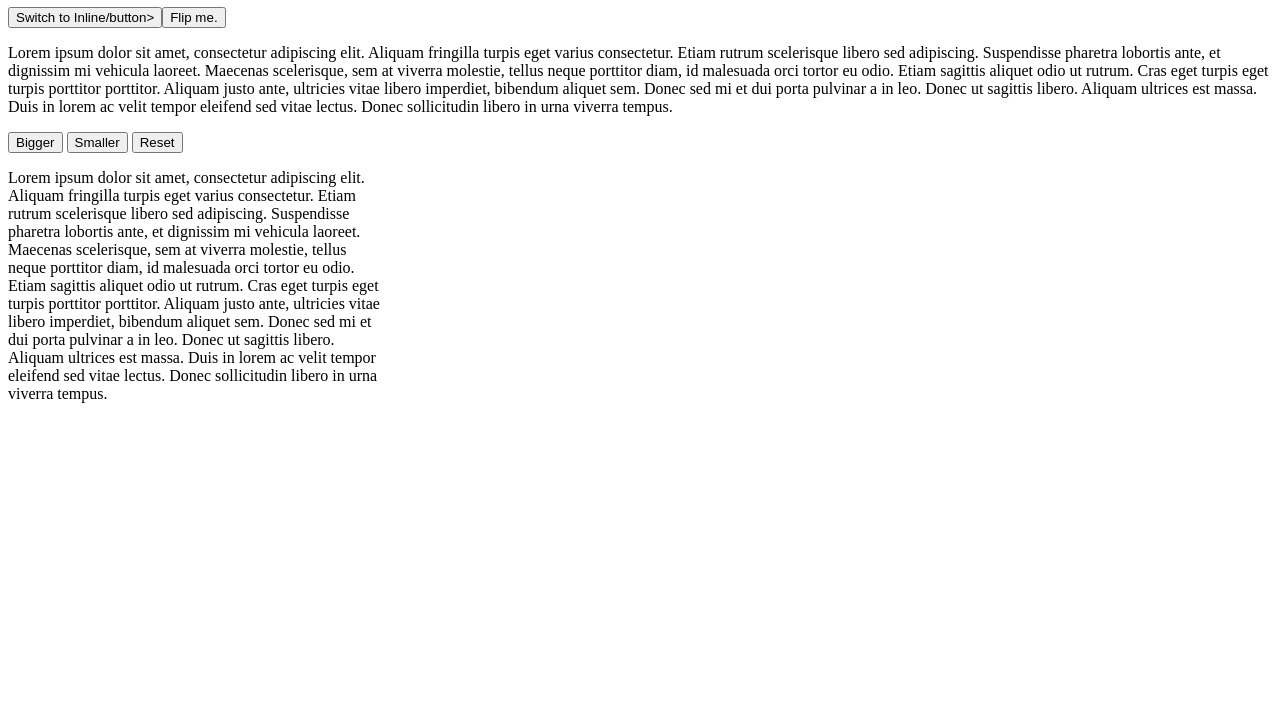
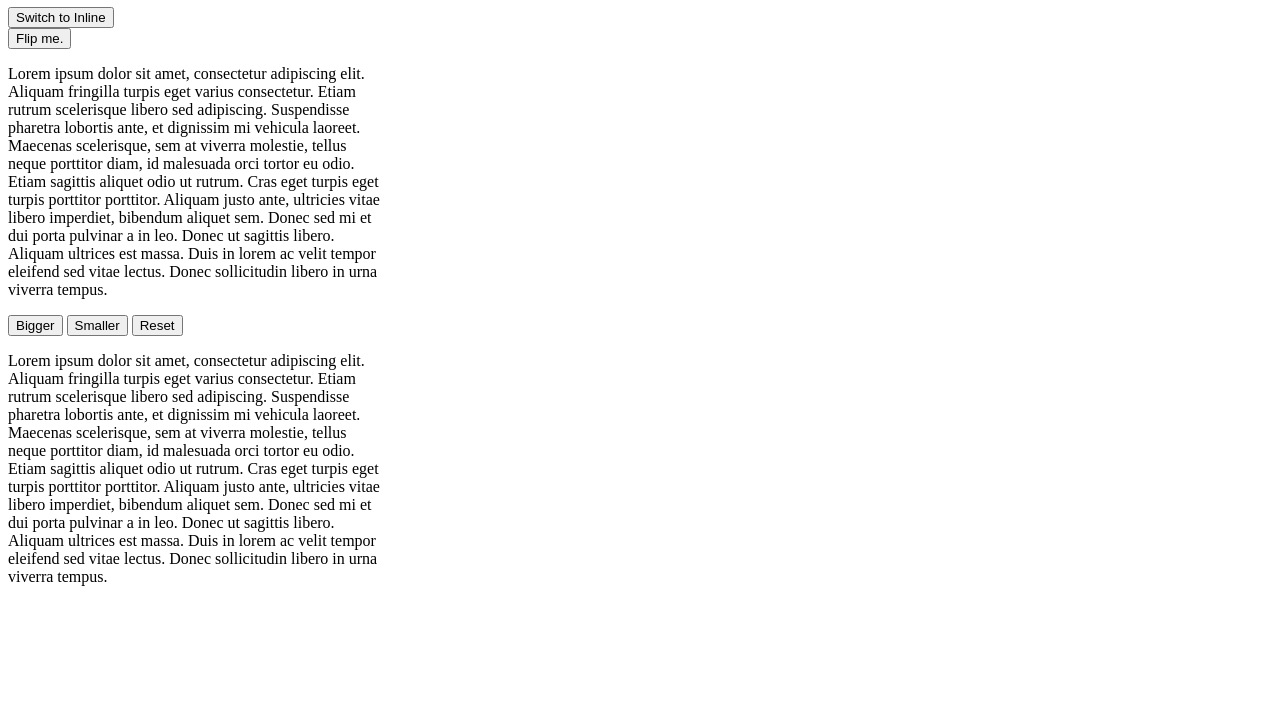
Before and after one commit to SummersRemote/CSSAssist, a plain HTML site: page examples/index.html in a window 1280 px wide. Shown: the part 73-800 px from the top of the page. Drawn offline with Linux system fonts and the light colour scheme.

Commit message:
Update index.html

```diff
--- a/examples/index.html
+++ b/examples/index.html
@@ -27,7 +27,8 @@
 <body>
 <h1>CSSAssist Examples (click me)</h1>
 
-<button id="displayBtn">Switch to Inline/button><br />
+<button id="displayBtn">Switch to Inline</button>
+<br />
 
 <div id="eg01" class="example" style='width: 30%'>
 	<button>Flip me.</button>
```
